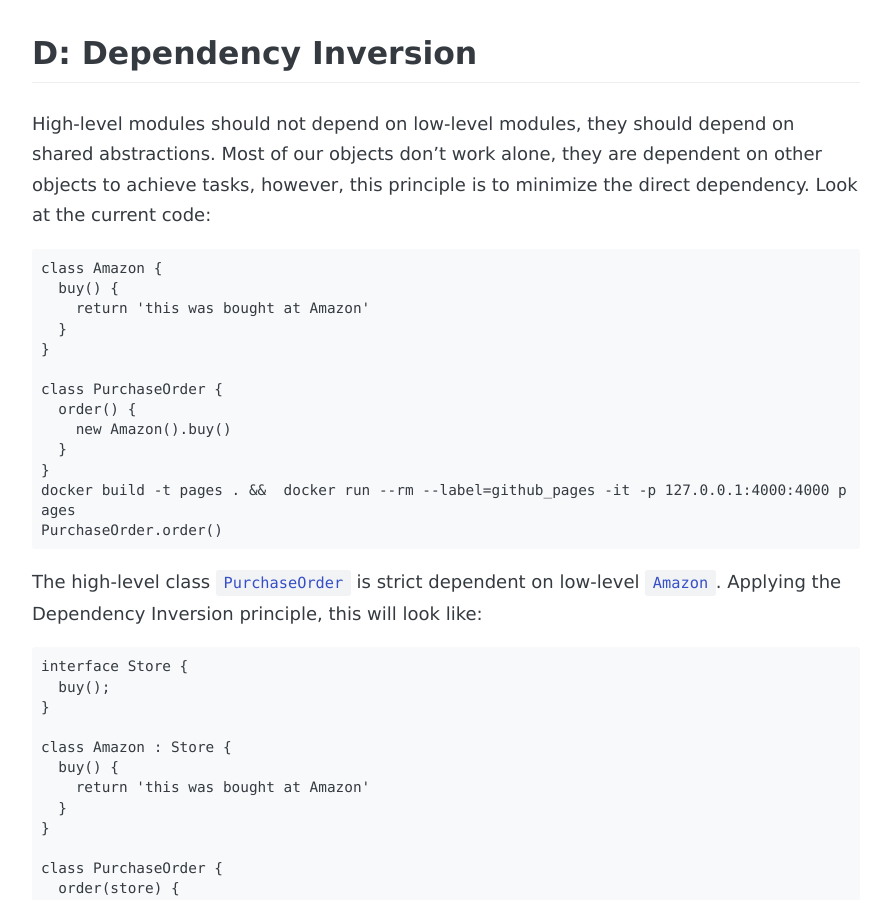
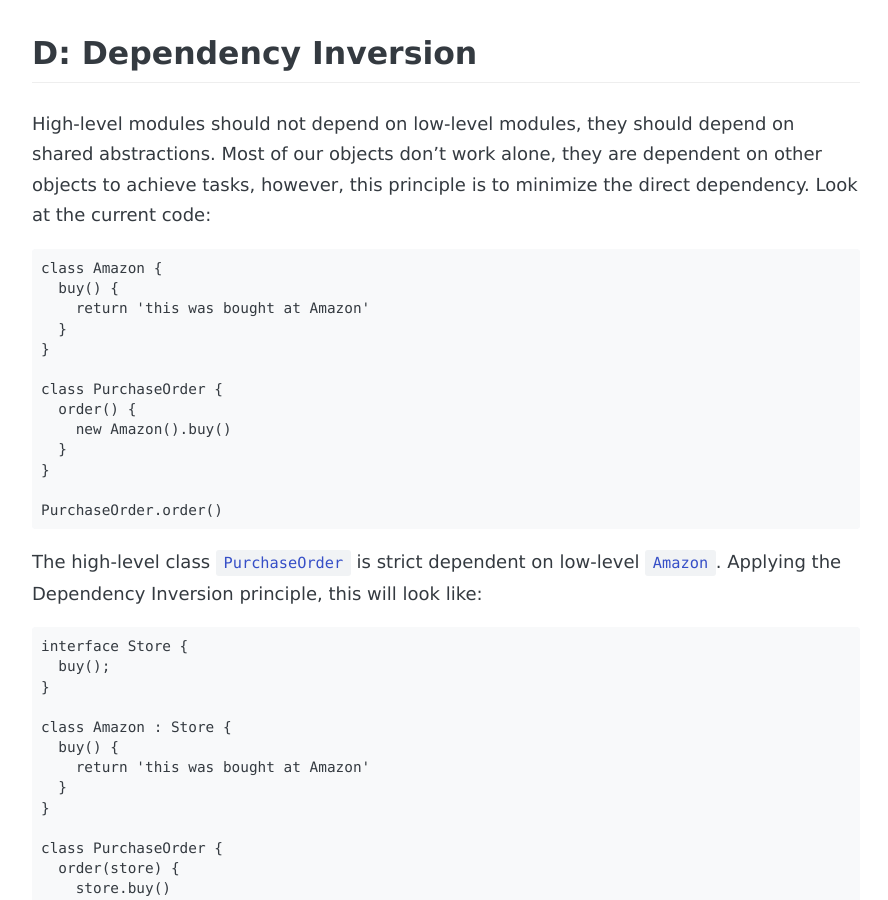
Before and after one commit to leonardiwagner/leonardiwagner.github.io, a Jekyll site: the page built from _posts/2018-04-03-solid-programming-in-10-minutes.md, in a window 1280 px wide and 900 px high, scrolled down 6654 px. Shown: the whole window, without its empty margins (194-1082 px from the left). Built offline with Jekyll 4.4.1, drawn with Linux system fonts in a browser that asks for light colours; some web fonts are replaced; comment, search, counter and statistics services are not loaded.

Commit message:
fix typo in solid article

````diff
--- a/_posts/2018-04-03-solid-programming-in-10-minutes.md
+++ b/_posts/2018-04-03-solid-programming-in-10-minutes.md
@@ -260,7 +260,7 @@
     new Amazon().buy()
   }
 }
-docker build -t pages . &&  docker run --rm --label=github_pages -it -p 127.0.0.1:4000:4000 pages
+
 PurchaseOrder.order()
 ```
 
````
